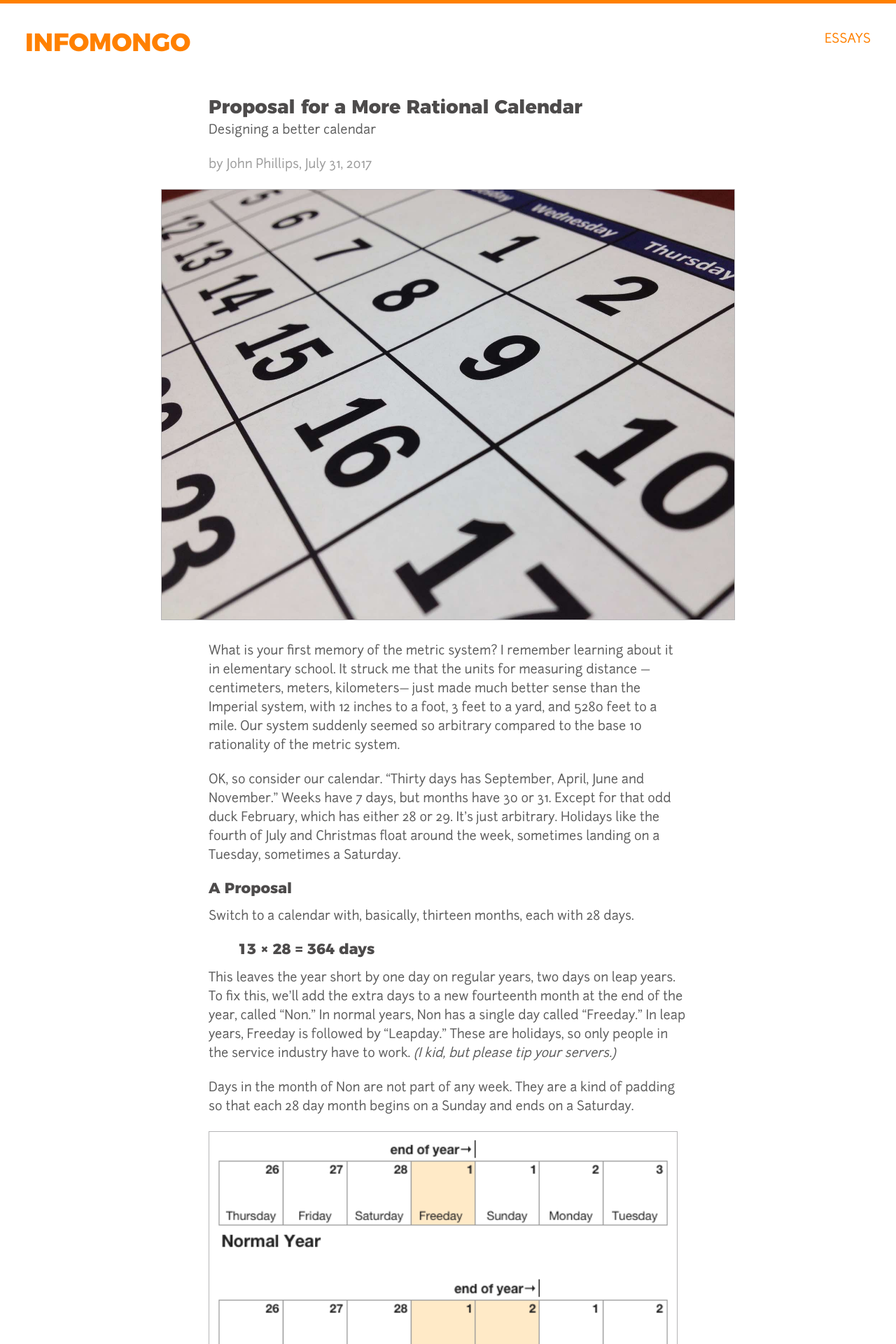
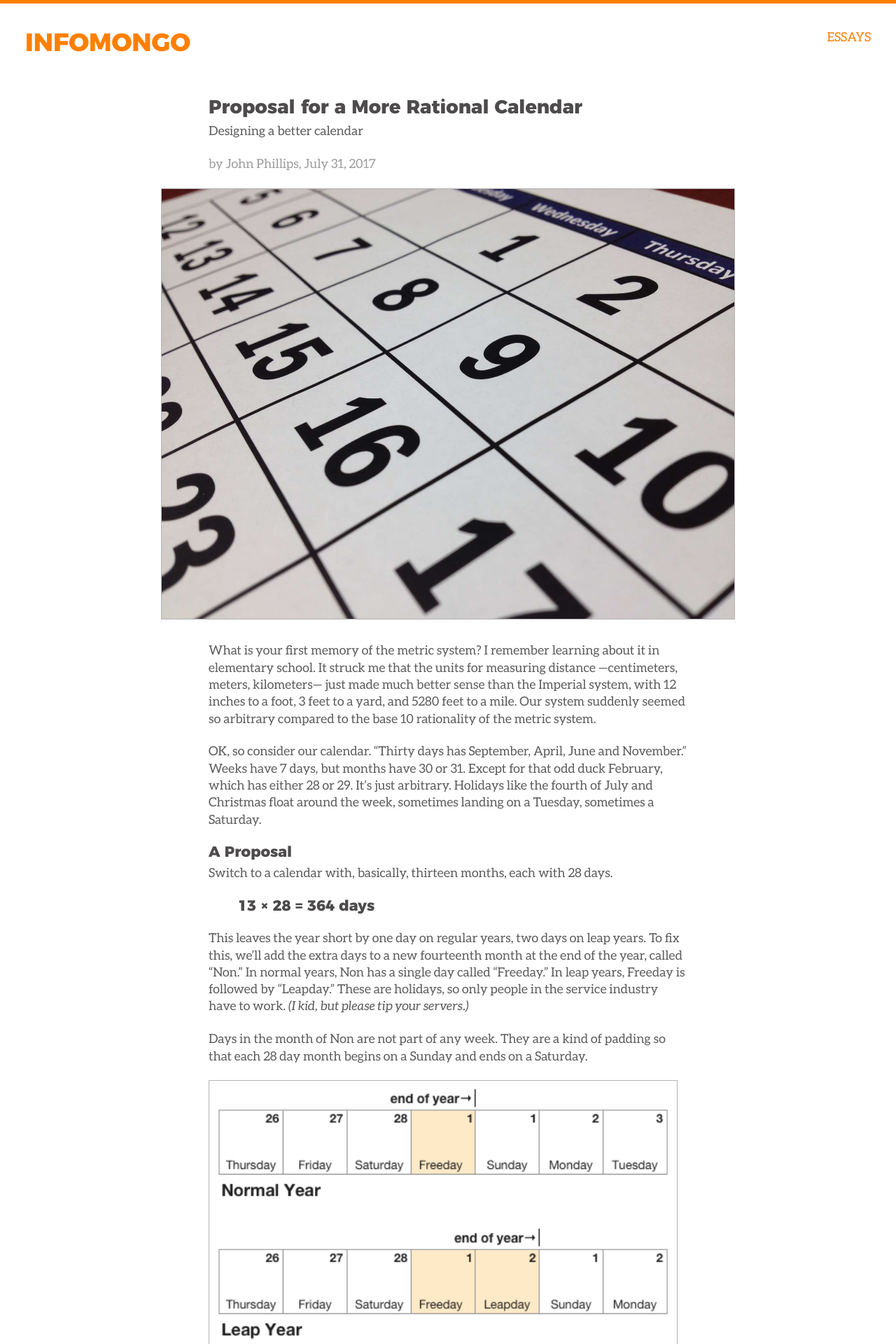
Before and after one commit to infomongo/infomongo.github.io, a Jekyll site: the page built from posts/proposal-for-a-saner-calendar.html, in a window 1280 px wide. Shown: the top 1920 px of the page at 70% size. Built offline with Jekyll 4.4.1, drawn with Linux system fonts in a browser that asks for light colours.

Commit message:
swap fonts to aleo

```diff
--- /dev/null
+++ b/_includes/fonts-not-used.scss
@@ -0,0 +1,132 @@
+
+
+@font-face {
+	font-family: 'aleoregular';
+	src: url('/fonts/aleo-regular-webfont.woff2') format('woff2'),
+		 url('/fonts/aleo-regular-webfont.woff') format('woff');
+	font-weight: normal;
+	font-style: normal;
+
+}
+
+@font-face {
+	font-family: 'aleobold';
+	src: url('/fonts/aleo-bold-webfont.woff2') format('woff2'),
+		 url('/fonts/aleo-bold-webfont.woff') format('woff');
+	font-weight: normal;
+	font-style: normal;
+
+}
+
+@font-face {
+	font-family: 'aleoitalic';
+	src: url('/fonts/aleo-italic-webfont.woff2') format('woff2'),
+		 url('/fonts/aleo-italic-webfont.woff') format('woff');
+	font-weight: normal;
+	font-style: normal;
+
+}
+
+@font-face {
+	font-family: 'aleobolditalic';
+	src: url('/fonts/aleo-bolditalic-webfont.woff2') format('woff2'),
+		 url('/fonts/aleo-bolditalic-webfont.woff') format('woff');
+	font-weight: normal;
+	font-style: normal;
+
+}
+
+@font-face {
+	font-family: 'aleolight';
+	src: url('/fonts/aleo-light-webfont.woff2') format('woff2'),
+		 url('/fonts/aleo-light-webfont.woff') format('woff');
+	font-weight: normal;
+	font-style: normal;
+
+}
+
+@font-face {
+	font-family: 'aleolightitalic';
+	src: url('/fonts/aleo-lightitalic-webfont.woff2') format('woff2'),
+		 url('/fonts/aleo-lightitalic-webfont.woff') format('woff');
+	font-weight: normal;
+	font-style: normal;
+
+}
+
+
+// JUNCTION =========================================================
+
+@font-face {
+	font-family: 'junctionbold';
+	src: url('/fonts/junction-bold-webfont.woff2') format('woff2'),
+		 url('/fonts/junction-bold-webfont.woff') format('woff');
+	font-weight: normal;
+	font-style: normal;
+
+}
+
+@font-face {
+	font-family: 'junctionlight';
+	src: url('/fonts/junction-light-webfont.woff2') format('woff2'),
+		 url('/fonts/junction-light-webfont.woff') format('woff');
+	font-weight: normal;
+	font-style: normal;
+
+}
+
+@font-face {
+	font-family: 'junctionregular';
+	src: url('/fonts/junction-regular-webfont.woff2') format('woff2'),
+		 url('/fonts/junction-regular-webfont.woff') format('woff');
+	font-weight: normal;
+	font-style: normal;
+
+}
+
+// MERRIWEATHER =========================================================
+
+@font-face {
+    font-family: 'merriweather_lightregular';
+    src: url('/fonts/merriweather_light-webfont.woff2') format('woff2'),
+         url('/fonts/merriweather_light-webfont.woff') format('woff');
+    font-weight: normal;
+    font-style: normal;
+
+}
+
+@font-face {
+	font-family: 'merriweatherregular';
+	src: url('/fonts/merriweather-regular-webfont.woff2') format('woff2'),
+		 url('/fonts/merriweather-regular-webfont.woff') format('woff');
+	font-weight: normal;
+	font-style: normal;
+
+}
+
+@font-face {
+    font-family: 'merriweatherbold';
+    src: url('/fonts/merriweather-bold-webfont.woff2') format('woff2'),
+         url('/fonts/merriweather-bold-webfont.woff') format('woff');
+    font-weight: normal;
+    font-style: normal;
+
+}
+
+@font-face {
+	font-family: 'merriweatherultrabold';
+	src: url('/fonts/merriweather_ultrabold-webfont.woff2') format('woff2'),
+		 url('/fonts/merriweather_ultrabold-webfont.woff') format('woff');
+	font-weight: normal;
+	font-style: normal;
+
+}
+
+@font-face {
+	font-family: 'merriweatheritalic';
+	src: url('/fonts/merriweather-italic-webfont.woff2') format('woff2'),
+		 url('/fonts/merriweather-italic-webfont.woff') format('woff');
+	font-weight: normal;
+	font-style: normal;
+
+}
--- a/_includes/index.scss
+++ b/_includes/index.scss
@@ -14,82 +14,41 @@ $border-color: #b5b4b6;
 }
 
 @font-face {
-	font-family: 'junctionbold';
-	src: url('/fonts/junction-bold-webfont.woff2') format('woff2'),
-		 url('/fonts/junction-bold-webfont.woff') format('woff');
+	font-family: 'aleoregular';
+	src: url('/fonts/aleo-regular-webfont.woff2') format('woff2'),
+		 url('/fonts/aleo-regular-webfont.woff') format('woff');
 	font-weight: normal;
 	font-style: normal;
 
 }
 
 @font-face {
-	font-family: 'junctionlight';
-	src: url('/fonts/junction-light-webfont.woff2') format('woff2'),
-		 url('/fonts/junction-light-webfont.woff') format('woff');
+	font-family: 'aleobold';
+	src: url('/fonts/aleo-bold-webfont.woff2') format('woff2'),
+		 url('/fonts/aleo-bold-webfont.woff') format('woff');
 	font-weight: normal;
 	font-style: normal;
 
 }
 
 @font-face {
-	font-family: 'junctionregular';
-	src: url('/fonts/junction-regular-webfont.woff2') format('woff2'),
-		 url('/fonts/junction-regular-webfont.woff') format('woff');
+	font-family: 'aleoitalic';
+	src: url('/fonts/aleo-italic-webfont.woff2') format('woff2'),
+		 url('/fonts/aleo-italic-webfont.woff') format('woff');
 	font-weight: normal;
 	font-style: normal;
 
 }
 
-// @font-face {
-//     font-family: 'merriweather_lightregular';
-//     src: url('/fonts/merriweather_light-webfont.woff2') format('woff2'),
-//          url('/fonts/merriweather_light-webfont.woff') format('woff');
-//     font-weight: normal;
-//     font-style: normal;
-//
-// }
-
-@font-face {
-	font-family: 'merriweatherregular';
-	src: url('/fonts/merriweather-regular-webfont.woff2') format('woff2'),
-		 url('/fonts/merriweather-regular-webfont.woff') format('woff');
-	font-weight: normal;
-	font-style: normal;
-
-}
-
-// @font-face {
-//     font-family: 'merriweatherbold';
-//     src: url('/fonts/merriweather-bold-webfont.woff2') format('woff2'),
-//          url('/fonts/merriweather-bold-webfont.woff') format('woff');
-//     font-weight: normal;
-//     font-style: normal;
-//
-// }
-
-@font-face {
-	font-family: 'merriweatherultrabold';
-	src: url('/fonts/merriweather_ultrabold-webfont.woff2') format('woff2'),
-		 url('/fonts/merriweather_ultrabold-webfont.woff') format('woff');
-	font-weight: normal;
-	font-style: normal;
-
-}
-
-@font-face {
-	font-family: 'merriweatheritalic';
-	src: url('/fonts/merriweather-italic-webfont.woff2') format('woff2'),
-		 url('/fonts/merriweather-italic-webfont.woff') format('woff');
-	font-weight: normal;
-	font-style: normal;
-
-}
+$base-family: 'aleoregular', Georgia, serif;
+$bold-family: 'aleobold', Georgia, serif;
+$italic-family: 'aleoitalic', Georgia, serif;
+$head-family: 'montserratextrabold', sans-serif;
 
 body {
-	//font-family: 'merriweatherregular', Georgia, serif;
-	font-family: 'junctionregular', sans-serif;
+	font-family: $base-family;
 	font-size: percentage(18/16);
-	line-height: 1.5;
+	line-height: 1.35;
 	color: $font-color;
 	background-color: white;
 	margin: 0;
@@ -99,13 +58,11 @@ body {
 }
 
 b, strong {
-	//font-family: 'merriweatherultrabold', Georgia, serif;
-	font-family: 'junctionbold', sans-serif;
-	//color:$dark-font;
+	font-family: $bold-family;
 }
 
 i, em {
-	//font-family: 'merriweatheritalic', Georgia, serif;
+	font-family: $italic-family;
 }
 
 .hidden {
@@ -124,7 +81,7 @@ i, em {
 h1, h2, h3 {
 	color: $dark-font;
 	margin: 0;
-	font-family: 'montserratextrabold', sans-serif;
+	font-family: $head-family;
 	font-weight: normal;
 	line-height: 1.2;
 }
@@ -142,7 +99,7 @@ h1, #essays {
 
 
 h3 {
-	margin-bottom: .6em;
+	//margin-bottom: .6em;
 }
 
 * {
@@ -197,7 +154,7 @@ a:hover {
 }
 
 p {
-	margin: 0 0 1.25em;
+	margin: .25em 0 1.25em;
 }
 
 
@@ -221,7 +178,7 @@ p {
 		content: "click for more images";
 		display: block;
 		text-align: center;
-		font-family: 'junctionlight';
+		font-family: $italic-family;
 		color: lighten($font-color, 20%);
 		font-size: 90%;
 		margin-bottom: 1em;
@@ -277,23 +234,25 @@ img {
 .promote {
 	padding: 1px;
 	background-color: $accent-color;
-	color: black;
+	color: #333;
 	.main {
 		margin: 1.5em auto;
 	}
 	span {
-		font-weight: bold;
+		//font-weight: bold;
+		font-family: $bold-family;
 	}
 	a, a:visited {
-		color: black;
-		border-bottom: 1px #000 dotted;
+		font-family: $bold-family;
+		color: #333;
+		border-bottom: 1px #333 dotted;
 	}
 }
 
 .main.essays, .main.fill {
 	min-height: 80vh;
 	h3 {
-		margin-bottom: .25em;
+		//margin-bottom: .25em;
 	}
 }
 
--- a/index.html
+++ b/index.html
@@ -11,6 +11,11 @@ description: The portfolio site of John Phillips, a UX designer located in Denve
   {% endcapture %}
   {{ intro_text | markdownify }}
 
+
+</div>
+
+<div class="main">
+  <hr>
 </div>
 
 
--- a/posts/proposal-for-a-saner-calendar.html
+++ b/posts/proposal-for-a-saner-calendar.html
@@ -128,7 +128,7 @@ This proposal doesn’t move the start of the year. Arp 1 falls on January 1. Th
 
 	{{ text_1 | markdownify }}
 
-	<h3 style="margin-left: 2em">13 × 28 = 364 days</h3>
+	<h3 style="margin-left: 2em; margin-bottom: 1em;">13 × 28 = 364 days</h3>
 
 	{{ text_2 | markdownify }}
 
```
Also changed, not shown: fonts/aleo-bold-webfont.woff (added), fonts/aleo-bold-webfont.woff2 (added), fonts/aleo-bolditalic-webfont.woff (added), fonts/aleo-bolditalic-webfont.woff2 (added), fonts/aleo-italic-webfont.woff (added), fonts/aleo-italic-webfont.woff2 (added), fonts/aleo-light-webfont.woff (added), fonts/aleo-light-webfont.woff2 (added), fonts/aleo-lightitalic-webfont.woff (added), fonts/aleo-lightitalic-webfont.woff2 (added), fonts/aleo-regular-webfont.woff (added), fonts/aleo-regular-webfont.woff2 (added).
